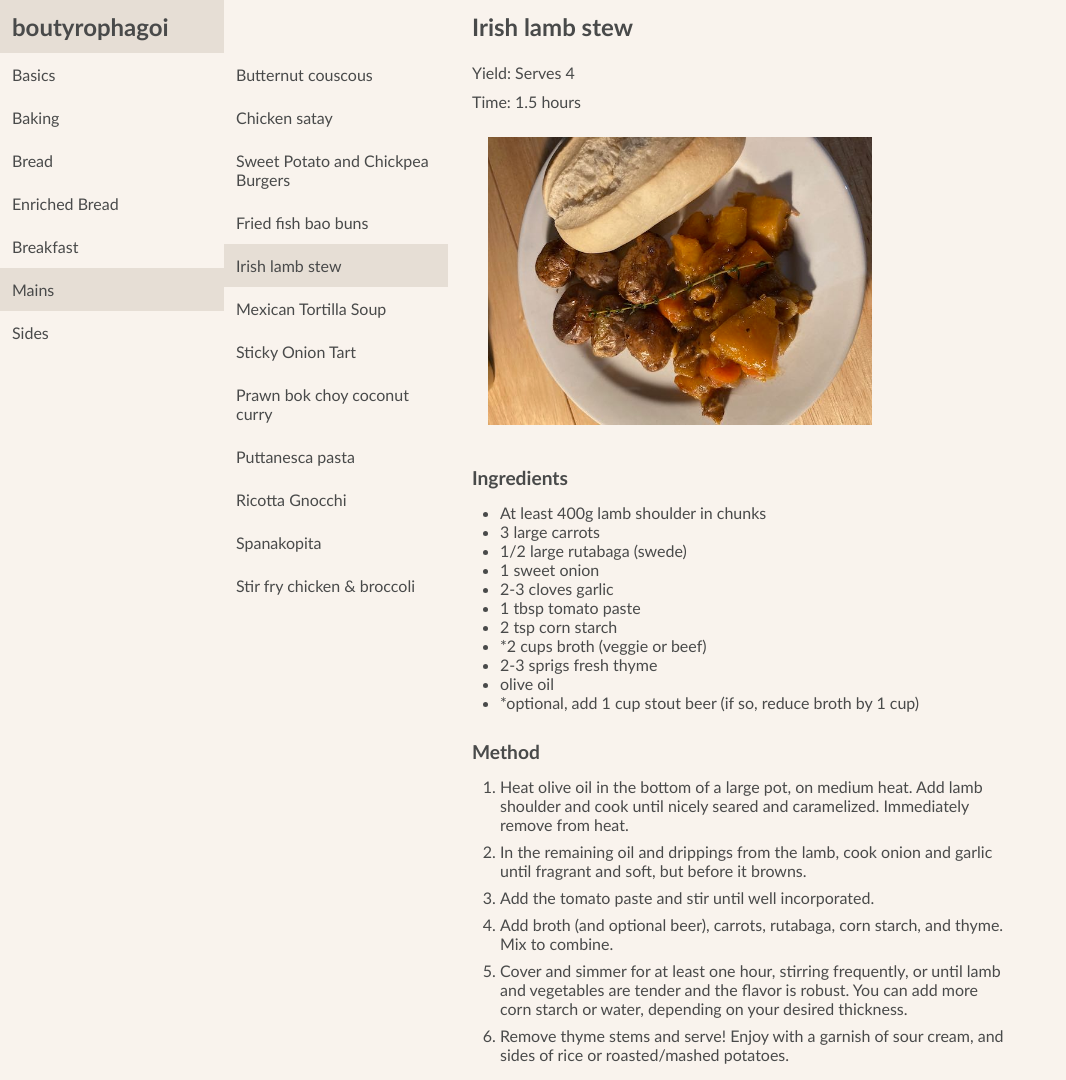
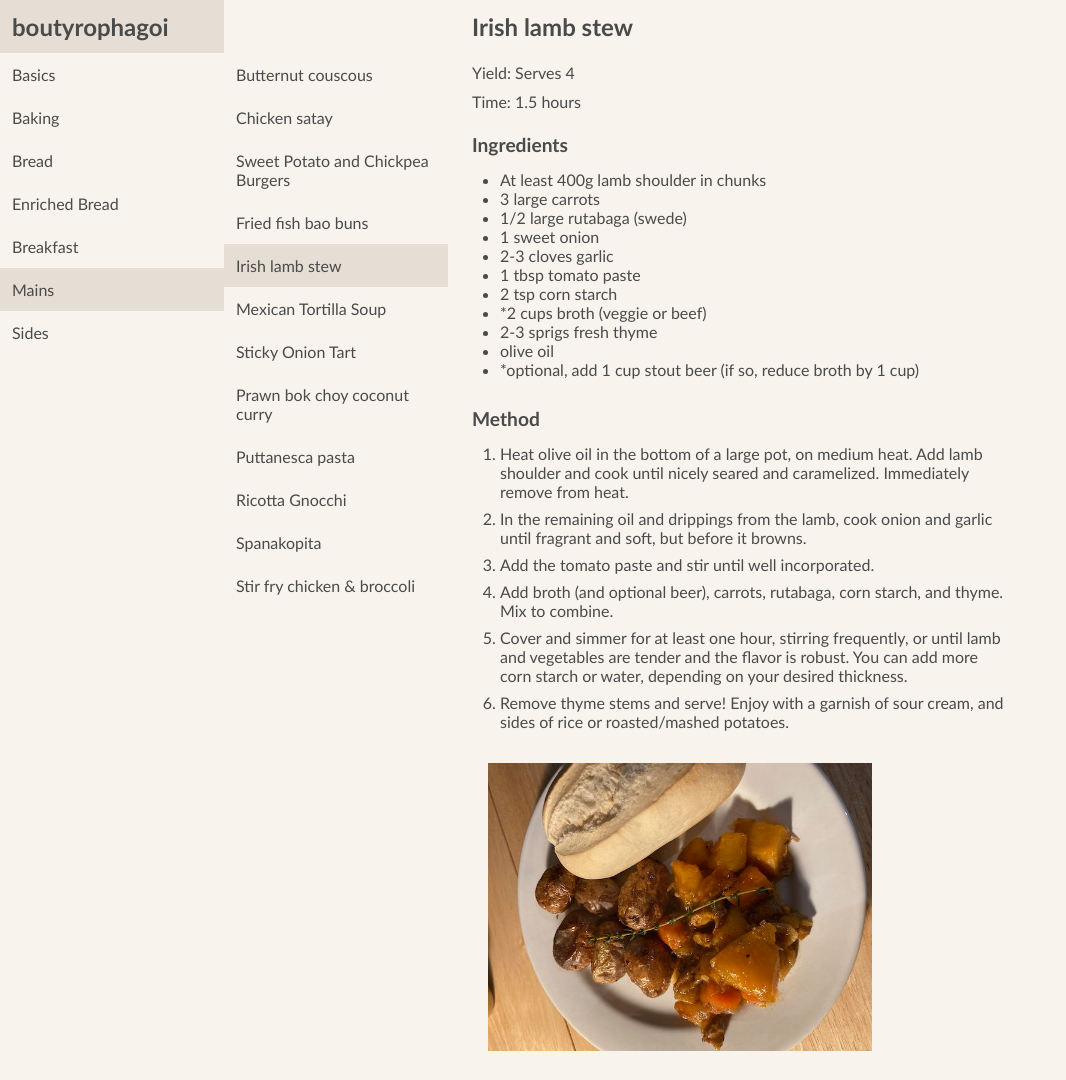
Before and after one commit to slfed/recipes, a Jekyll site: the page built from _recipes/irish-lamb-stew.md, in a window 1280 px wide. Shown: the whole page, without its empty margins (0-1066 px from the left). Built offline with Jekyll 4.4.1, drawn with Linux system fonts in a browser that asks for light colours.

Commit message:
Update Recipes “irish-lamb-stew”

```diff
--- a/_recipes/irish-lamb-stew.md
+++ b/_recipes/irish-lamb-stew.md
@@ -5,8 +5,6 @@ categories: mains
 yield: Serves 4
 time: 1.5 hours
 ---
-![Irish lamb stew with roasted potatoes and a bread roll](/images/img_0914.jpeg)
-
 ## Ingredients
 
 * At least 400g lamb shoulder in chunks
@@ -29,3 +27,5 @@ time: 1.5 hours
 * Add broth (and optional beer), carrots, rutabaga, corn starch, and thyme. Mix to combine.
 * Cover and simmer for at least one hour, stirring frequently, or until lamb and vegetables are tender and the flavor is robust. You can add more corn starch or water, depending on your desired thickness.
 * Remove thyme stems and serve! Enjoy with a garnish of sour cream, and sides of rice or roasted/mashed potatoes.
+
+![Irish lamb stew with roasted potatoes and a bread roll](/images/img_0914.jpeg)
```
